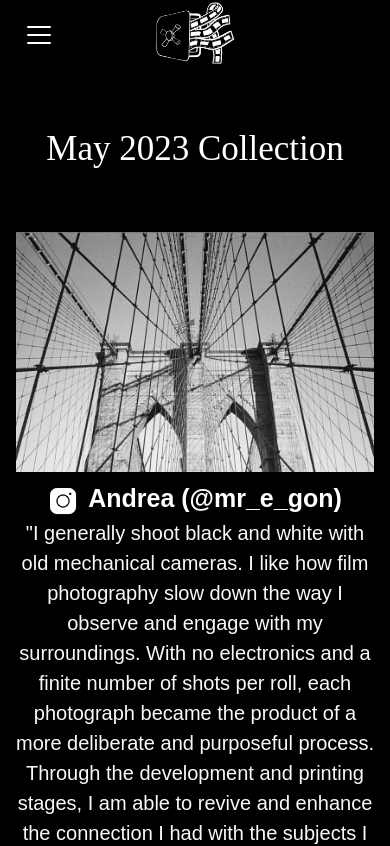
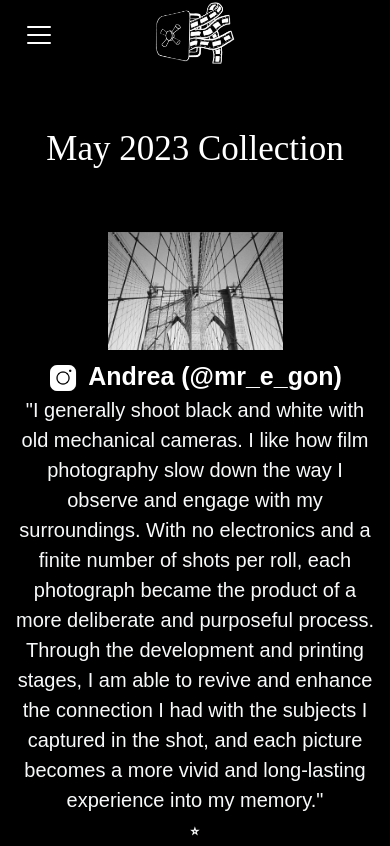
Before and after one commit to Film-Vault-Gazette/fvg, a plain HTML site: page collections/2023/may-2023.html in a window 390 px wide. Shown: the top 846 px of the page. Drawn offline with nearby package versions, Linux system fonts and the light colour scheme; a web font is replaced by a local one.

Commit message:
Add files via upload

```diff
--- a/styles/monthlycollections.css
+++ b/styles/monthlycollections.css
@@ -124,10 +124,7 @@ h2 {
     max-width: 100%; /* Ensure container fills the entire width of the screen */
   }
 
-  .img-fluid {
-    width: 100% !important; /* Make images fill the whole width */
-    height: auto !important; /* Maintain aspect ratio */
-  }
+
 
   .artist-text {
     margin-left: 0; /* Remove left margin for artist text */
```
